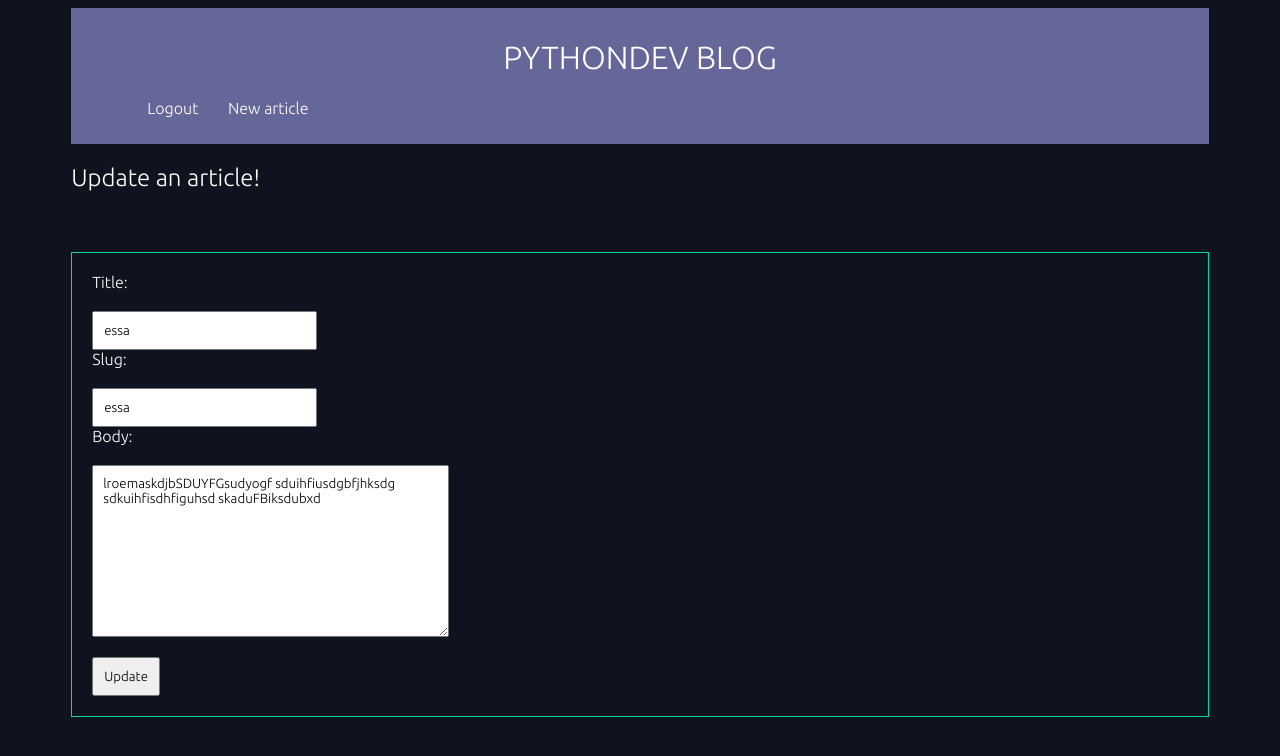
After one commit to PawelFiuk/Portfolio-BNlog-Django, a Django app: page /articles/article-update/7 in a window 1280 px wide. The commit adds this page. Shown: the top 756 px of the page. Run offline with Django 4.2, Linux system fonts and the light colour scheme; a user stored in the database is signed in; data comes from the database, SQL or seed files in the repository; both versions use the stored data as it was after the commit.

Commit message:
Dodanie updatu oraz usuwania artykulu w blogu

```diff
--- a/blog/articles/models.py
+++ b/blog/articles/models.py
@@ -5,12 +5,12 @@ from django.contrib.auth.models import User
 
 
 class Article(models.Model):
+    author = models.ForeignKey(User, blank=True, null=True, on_delete=models.CASCADE)
     title = models.CharField(max_length=100)
     slug = models.SlugField()
     body = models.TextField()
     date = models.DateTimeField(auto_now_add=True)
     #thumb = models.ImageField(default='default.png', blank=True)
-    author = models.ForeignKey(User, default=None, blank=True, null=True, on_delete=models.CASCADE)
 
     def __str__(self):
         return self.title
--- a/blog/articles/templates/articles/article_detail.html
+++ b/blog/articles/templates/articles/article_detail.html
@@ -6,8 +6,8 @@
         <div class = "article">
             <h2>{{ article.title}}</h2>
             <p> {{ article.date}}</p>
+            <p> {{ article.body}}</p>
             <p> {{ article.author}}</p>
-            <p> {{ article.body}}</p>
 
         </div>
     </div>
--- /dev/null
+++ b/blog/articles/templates/articles/article_update.html
@@ -0,0 +1,12 @@
+{% extends 'base_layout.html' %}
+
+{% block content %}
+    <div class="update-article">
+        <h2>Update an article!</h2>
+        <form class="site-form" action="{% url 'articles:article_update' article.pk %}" method="post" >
+            {% csrf_token %}
+            {{ form }}
+            <input type="submit" value="Update">
+        </form>
+    </div>
+{% endblock %}
--- a/blog/articles/templates/articles/articles_list.html
+++ b/blog/articles/templates/articles/articles_list.html
@@ -10,7 +10,8 @@
                     <p> {{article.snippet }}</p>
                     <p> {{article.author }}</p>
                     {% if request.user.is_authenticated %}
-                        <a href="{% url 'articles:update' %}">Update</a>
+                        <a href="{% url 'articles:article_update' article.pk %}">Update</a>
+                        <a href="{% url 'articles:article-delete' article.pk %}">Delete</a>
                     {% endif %}
                 </div>
             {% endfor %}
--- a/blog/articles/urls.py
+++ b/blog/articles/urls.py
@@ -1,11 +1,12 @@
 from django.urls import path
 from . import views
-from .views import ArticleUpdate
+from .views import ArticleUpdate, ArticleDelete
 app_name = 'articles'
 
 urlpatterns = [
     path('articles_list/', views.articles_list, name="list"),
     path('create_article/', views.create_article, name='create'),
     path('<slug:slug>/', views.article_details, name="detail"),
-    path('update_article/', ArticleUpdate.as_view(), name='update'),
+    path('article-update/<int:pk>', ArticleUpdate.as_view(), name='article_update'),
+    path('article-delete/<int:pk>', ArticleDelete.as_view(), name='article-delete'),
 ]
--- a/blog/articles/views.py
+++ b/blog/articles/views.py
@@ -4,6 +4,7 @@ from django.contrib.auth.decorators import login_required
 from . import forms
 from django.views.generic.edit import UpdateView, DeleteView
 from django.urls import reverse_lazy
+from django.contrib.auth.mixins import LoginRequiredMixin
 
 
 def articles_list(request):
@@ -28,7 +29,14 @@ def create_article(request):
     return render(request, 'articles/article_create.html', {'form': form})
 
 
-class ArticleUpdate(UpdateView):
+class ArticleUpdate(LoginRequiredMixin, UpdateView):
     model = Article
-    fields = '__all__'
-    success_url = reverse_lazy('articles_list')
+    template_name = 'articles/article_update.html'
+    fields = ['title', 'slug', 'body']
+    success_url = reverse_lazy('articles:list')
+
+
+class ArticleDelete(LoginRequiredMixin, DeleteView):
+    model = Article
+    context_object_name = 'article'
+    success_url = reverse_lazy('articles:list')
--- a/blog/assets/styles.css
+++ b/blog/assets/styles.css
@@ -22,6 +22,7 @@ a, a:hover, a:visited{
 }
 
 .wrapper{
+    background-color: #0f121f;
     max-width: 90%;
     margin: 0 auto;
 }
@@ -36,7 +37,7 @@ a, a:hover, a:visited{
 
 .article{
     padding: 10px;
-    border: 1px solid #00dba0;
+    border: 3px solid #00dba0;
 }
 
 .site-form{
@@ -51,14 +52,11 @@ a, a:hover, a:visited{
     padding: 10px;
 }
 
-
-nav{
-
-}
 nav li{
     display: inline-block;
     margin-left: 20px;
     color: white;
+
 }
 
 nav button{
@@ -72,3 +70,12 @@ nav button{
 div.wrapper h1{
     text-align: center;
 }
+
+.menu{
+    background-color: #666699;
+    padding: 10px;
+}
+
+.title{
+    font-size: 50px;
+}
--- a/blog/blog/urls.py
+++ b/blog/blog/urls.py
@@ -12,7 +12,7 @@ urlpatterns = [
     path('about/', views.about),
     path('', article_views.articles_list),
     path('articles/', include('articles.urls')),
-    path('accounts/', include('accounts.urls'))
+    path('accounts/', include('accounts.urls')),
 ]
 
 urlpatterns += staticfiles_urlpatterns()
--- a/blog/templates/base_layout.html
+++ b/blog/templates/base_layout.html
@@ -15,7 +15,8 @@
 
     <body>
         <div class="wrapper">
-            <h1><a href="{% url 'articles:list' %}" >Strona domowa </h1>
+            <div class="menu">
+            <h1><a href="{% url 'articles:list' %}" >PYTHONDEV BLOG</a></h1>
             <nav>
                 <ul>
                     {% if user.is_authenticated %}
@@ -32,7 +33,7 @@
                     {% endif %}
                 </ul>
             </nav>
-
+            </div>
             {% block content %}
 
             {% endblock %}
```
Also changed, not shown: blog/articles/templates/articles/article_confirm_delete.html (added, +13 -0 lines), blog/articles/migrations/0006_alter_article_author.py (added), blog/db.sqlite3.
